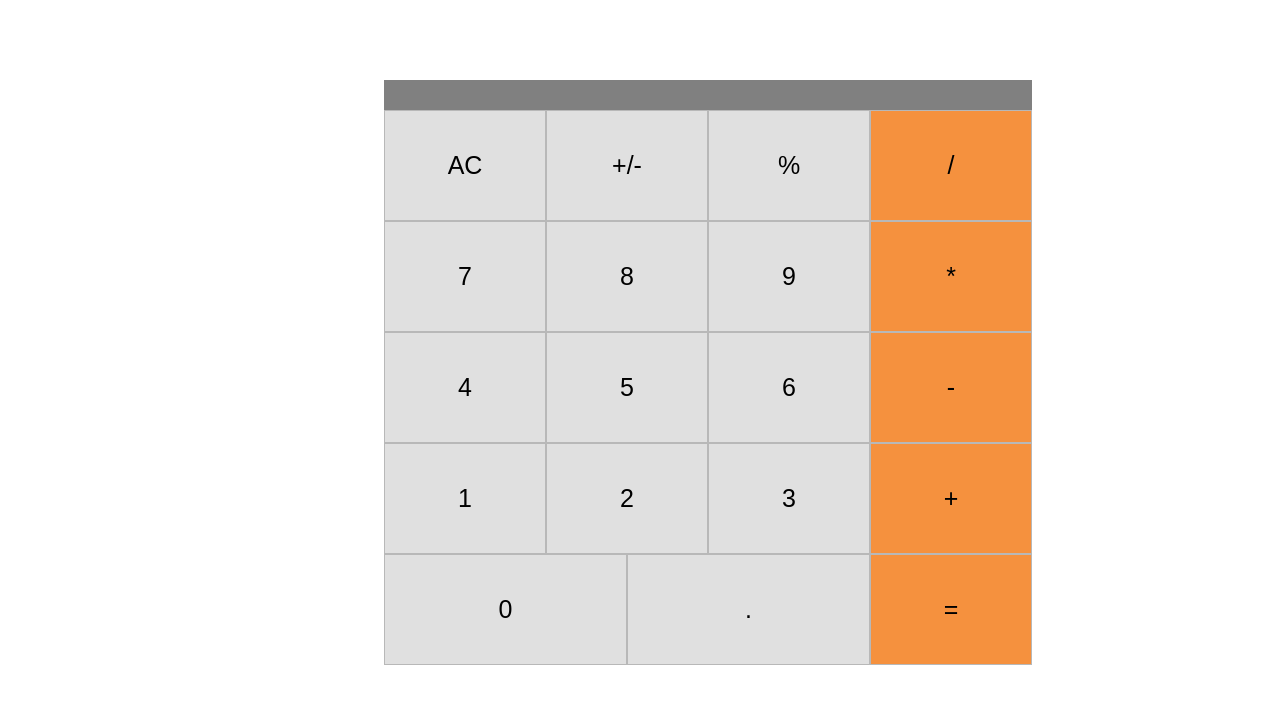
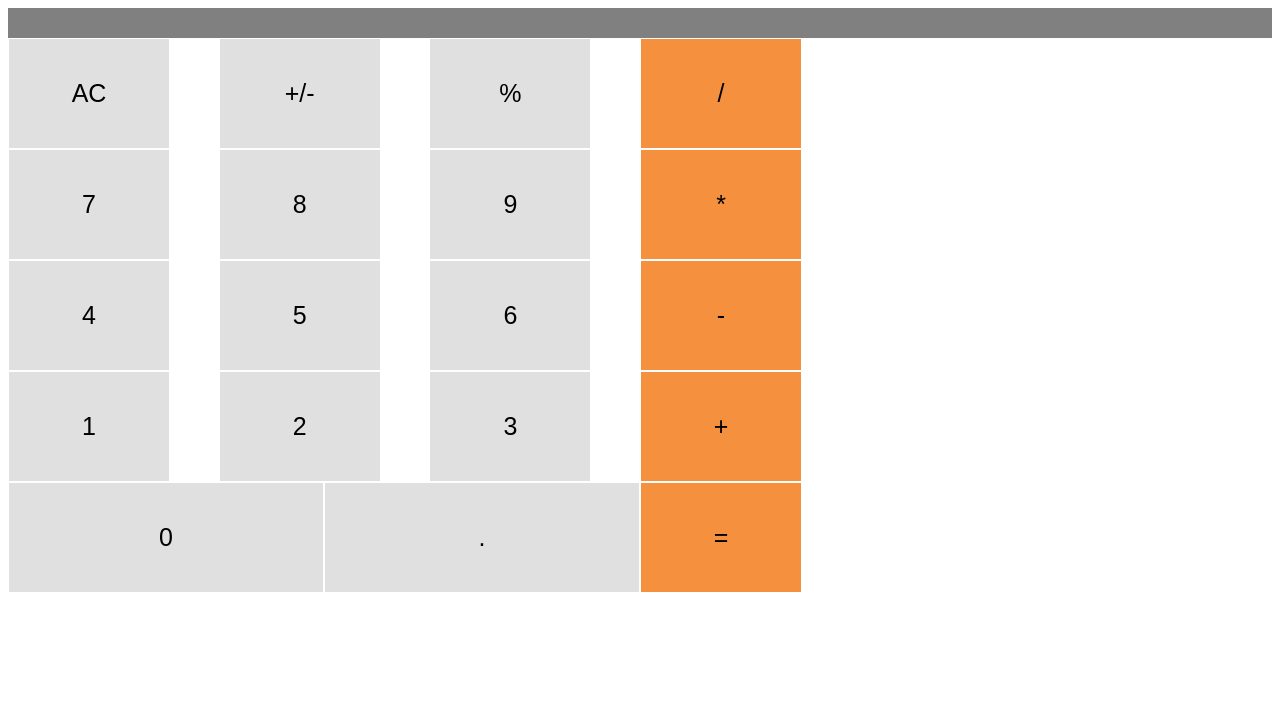
Before and after one commit to alexander16108/react-math-calculator, a React (Create React App) app: page / in a window 1280 px wide. Shown: the top 704 px of the page. Built offline with nearby package versions, Linux system fonts and the light colour scheme.

Commit message:
Installing Router to split website

```diff
--- a/package.json
+++ b/package.json
@@ -10,6 +10,7 @@
     "prop-types": "^15.7.2",
     "react": "^17.0.2",
     "react-dom": "^17.0.2",
+    "react-router-dom": "^6.0.2",
     "react-scripts": "4.0.3",
     "web-vitals": "^1.1.2"
   },
--- a/src/App.css
+++ /dev/null
@@ -1,7 +0,0 @@
-.App {
-  background-color: rgb(184, 184, 184);
-  position: absolute;
-  top: 10%;
-  left: 30%;
-  width: 648px;
-}
--- a/src/App.js
+++ /dev/null
@@ -1,19 +0,0 @@
-import './App.css';
-import React from 'react';
-import Calculator from './component/Calculator';
-
-class App extends React.Component {
-  constructor(props) {
-    super(props);
-    this.state = {};
-  }
-
-  render() {
-    return (
-      <div className="App">
-        <Calculator />
-      </div>
-    );
-  }
-}
-export default App;
--- a/src/index.js
+++ b/src/index.js
@@ -1,11 +1,14 @@
 import React from 'react';
 import ReactDOM from 'react-dom';
+import { BrowserRouter as Router } from 'react-router-dom';
 import './index.css';
-import App from './App';
+import Calculator from './component/Calculator';
 
 ReactDOM.render(
   <React.StrictMode>
-    <App />
+    <Router>
+      <Calculator />
+    </Router>
   </React.StrictMode>,
   document.getElementById('root'),
 );
```
Also changed, not shown: 1 other file (tests, documents, lock files or other folders).
